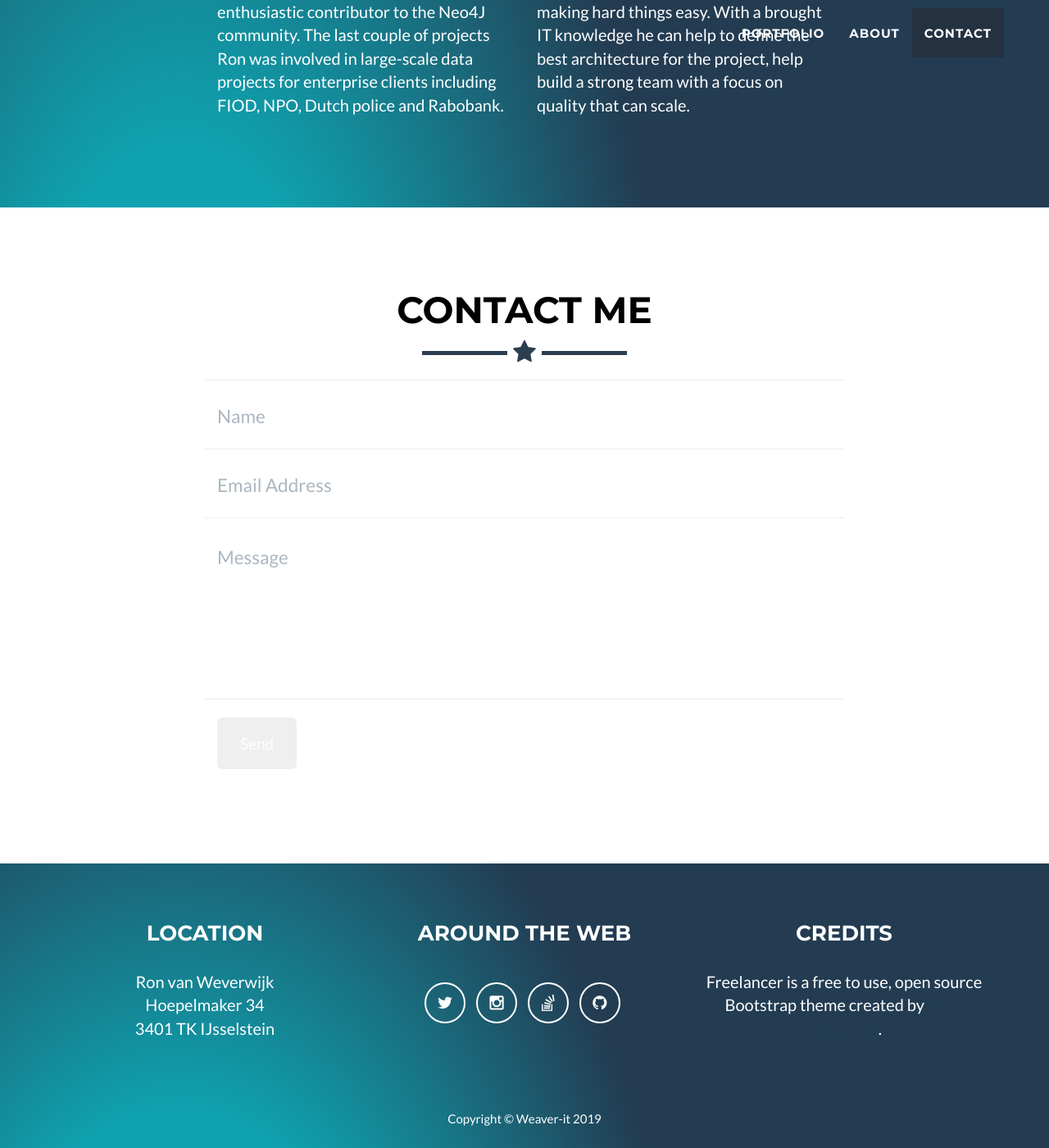
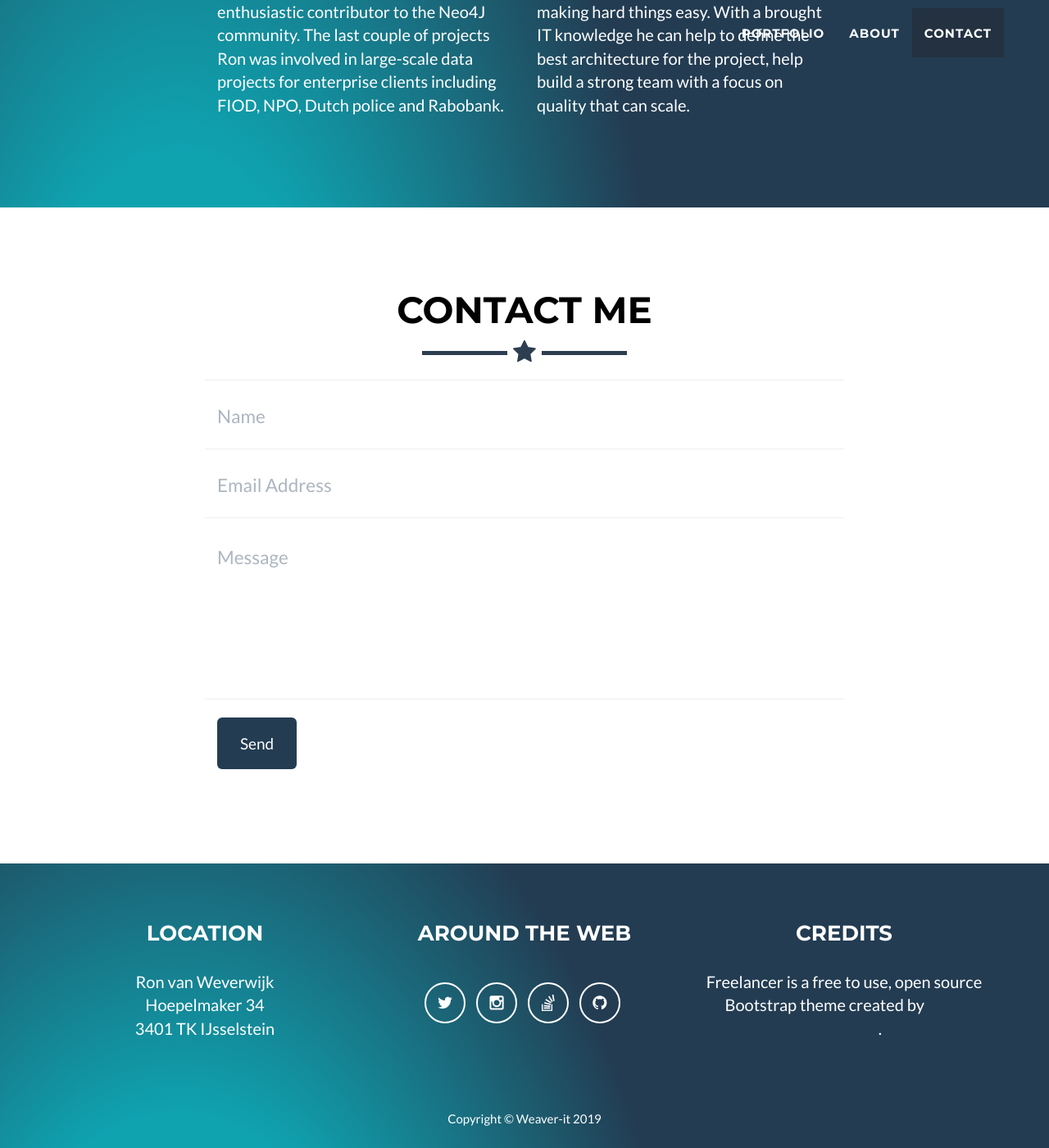
Before and after one commit to rweverwijk/weaver-it.github.io, a Jekyll site: the page built from index.html, in a window 1280 px wide and 1400 px high, scrolled down 1897 px. Shown: the whole window at 82% size. Built offline with Jekyll 4.4.1, drawn with Linux system fonts in a browser that asks for light colours.

Commit message:
updated btn-success background color

```diff
--- a/_sass/main.scss
+++ b/_sass/main.scss
@@ -274,6 +274,10 @@ section.success {
     background: #fff;
 }
 
+.btn-success {
+    background-color: $primary-color;
+}
+
 .floating-label-form-group {
     position: relative;
     margin-bottom: 0;
```
